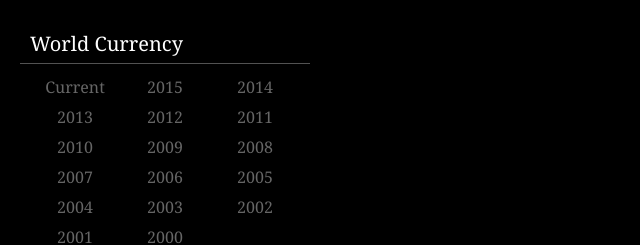
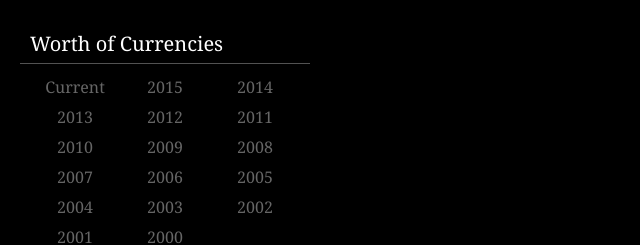
Before and after one commit to benawad/Currency-Globe-client, a plain HTML site: page site/index.html in a window 1280 px wide. Shown: the full height of the page, 0-640 px from the left. Drawn offline with Linux system fonts and the light colour scheme; no server answers.

Commit message:
Change title

```diff
--- a/site/index.html
+++ b/site/index.html
@@ -1,7 +1,7 @@
 <!DOCTYPE HTML>
 <html lang="en">
   <head>
-    <title>World Currency</title>
+    <title>Worth of Currencies</title>
     <meta charset="utf-8">
     <style type="text/css">
       html {
@@ -126,7 +126,7 @@
   </div>
 
   <div id="title">
-    World Currency
+    Worth of Currencies
   </div>
 
   <script type="text/javascript" src="/third-party/Detector.js"></script>
```
